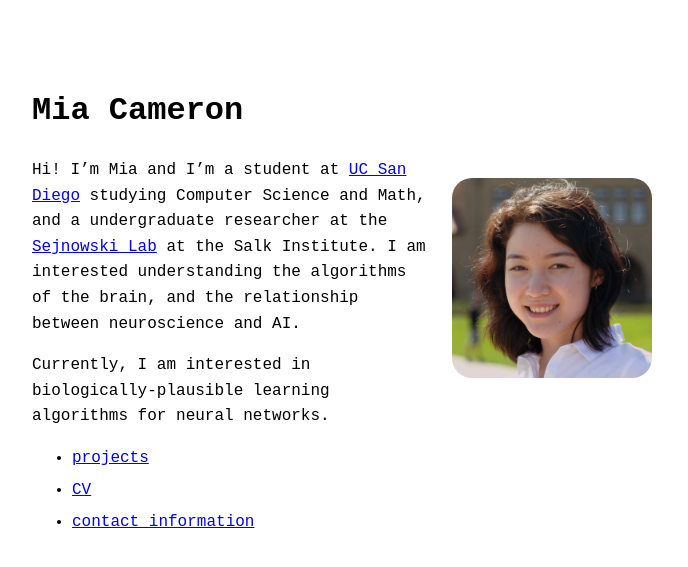
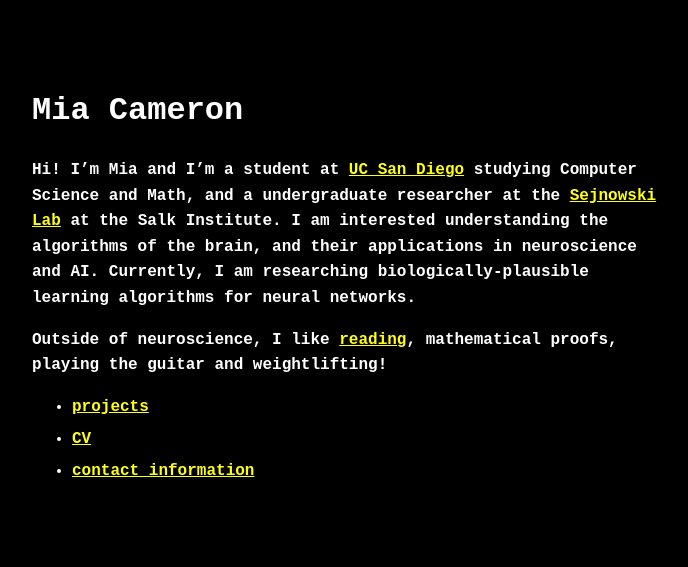
Before and after one commit to miacameron/miacameron.github.io, a Jekyll site: the page built from index.md, in a window 1280 px wide. Shown: the top 567 px of the page, without its empty margins (288-976 px from the left). Built offline with Jekyll 4.4.1, drawn with Linux system fonts in a browser that asks for light colours.

```diff
--- a/_config.yml
+++ b/_config.yml
@@ -34,7 +34,7 @@ favicon: "icon.png"
 theme : minima
 
 theme_config:
-  appearance: "auto" # can be "light", "dark" or "auto"
+  appearance: "dark" # can be "light", "dark" or "auto"
   back_home_text: ".." # customize text for homepage link in post layout
   date_format: "%Y-%m-%d" # customize how date is formatted
   show_description: false # show blog description in home page
@@ -44,6 +44,9 @@ sass:
 
 plugins:
   - jekyll-feed
+
+include:
+  - _pages
 
 # Exclude from processing.
 # The following items will not be processed, by default.
--- a/_sass/no-style-please.scss
+++ b/_sass/no-style-please.scss
@@ -24,9 +24,10 @@
   html { height: 100%; }
 
   body {
-    color: black;
+    color: rgb(0, 0, 0);
     font-family: 'Courier New', Courier, monospace;
     font-size: 16px;
+    font-weight: 700;
     line-height: 1.6;
     margin: 0;
     min-height: 100%;
@@ -94,11 +95,21 @@
   }
 
   .profilepic {
-    float: right;
+    float: none;
     width: 200px;
     height: 200px;
     margin: 20px;
     border-radius: 20px;
+  }
+
+  figure {
+    float: right;
+    margin: 20px;
+  }
+
+  figcaption {
+    padding: 2x;
+    text-align: center;
   }
 
   .profiletext {
--- a/index.md
+++ b/index.md
@@ -1,19 +1,13 @@
 ---
-# Feel free to add content and custom Front Matter to this file.
-# To modify the layout, see https://jekyllrb.com/docs/themes/#overriding-theme-defaults
-
 layout: home
 title: Mia Cameron
 description: homepage
 ---
 
-<img src="{{site-url}}/imgs/me.png" class=profilepic/>
+Hi! I'm Mia and I'm a student at [UC San Diego](https://cse.ucsd.edu/) studying Computer Science and Math, and a undergraduate researcher at the [Sejnowski Lab](https://cnl.salk.edu/) at the Salk Institute.
+I am interested understanding the algorithms of the brain, and their applications in neuroscience and AI. Currently, I am researching biologically-plausible learning algorithms for neural networks.
 
-Hi! I'm Mia and I'm a student at [UC San Diego](https://cse.ucsd.edu/) studying Computer Science and Math, and a undergraduate researcher at the [Sejnowski Lab](https://cnl.salk.edu/) at the Salk Institute.
-I am interested understanding the algorithms of the brain, and the relationship between
-neuroscience and AI.
-
-Currently, I am interested in biologically-plausible learning algorithms for neural networks.
+Outside of neuroscience, I like [reading]({{site-url}}{% link _pages/readinglog.md %}), mathematical proofs, playing the guitar and weightlifting!
 
 * [projects](projects.md)
 * [CV]({{site-url}}/pdfs/2024-01-CV.pdf)
```
Also changed, not shown: _pages/bookrecs.md (added, +34 -0 lines), _pages/readinglog.md (added, +18 -0 lines), contact.md (+4 -2 lines).
